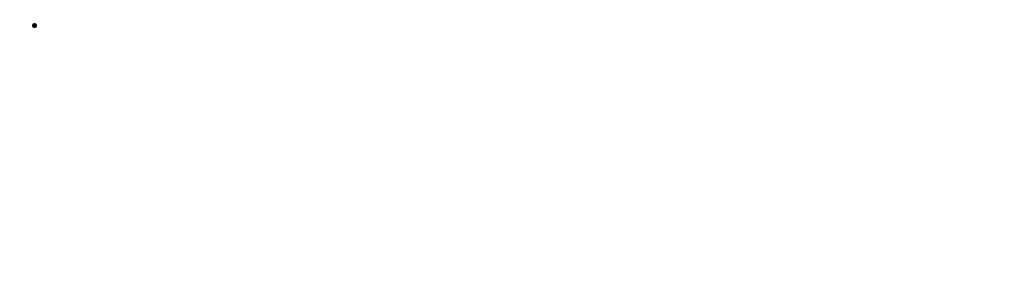
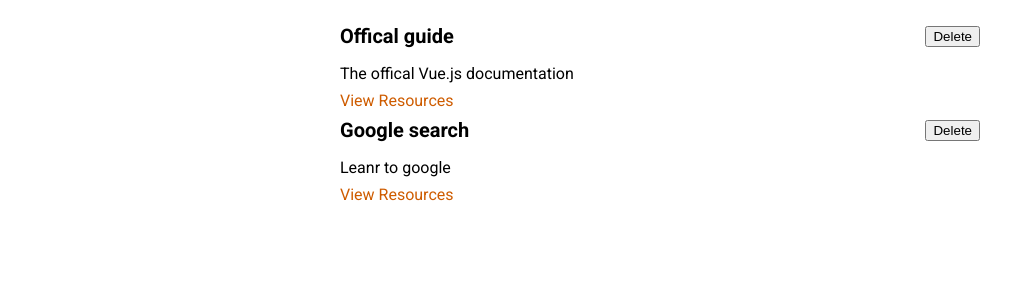
Before and after one commit to ehsan2793/Vue-project, a Vue app: page / in a window 1280 px wide. Shown: the top 300 px of the page, without its empty margins (0-1011 px from the left). Built offline with nearby package versions, Linux system fonts and the light colour scheme.

Commit message:
componets added

```diff
--- a/src/App.vue
+++ b/src/App.vue
@@ -1,11 +1,14 @@
 <template>
   <ul>
-    <li></li>
+    <stored-resources :resources="storedResources"> </stored-resources>
   </ul>
 </template>
 
 <script>
+import StoredResources from './components/learning-resources/SortedResources.vue';
+
 export default {
+  components: { StoredResources },
   data() {
     return {
       storedResources: [
@@ -27,4 +30,18 @@
 };
 </script>
 
-<style></style>
+<style>
+@import url('https://fonts.googleapis.com/css2?family=Roboto:wght@400;700&display=swap');
+
+* {
+  box-sizing: border-box;
+}
+
+html {
+  font-family: 'Roboto', sans-serif;
+}
+
+body {
+  margin: 0;
+}
+</style>
--- /dev/null
+++ b/src/components/UI/BaseCard.vue
@@ -0,0 +1,22 @@
+<template>
+  <div>
+    <slot></slot>
+  </div>
+</template>
+
+
+<script>
+export default {
+
+}
+</script>
+
+<style scoped>
+div {
+  border-radius: 12px;
+  box-shadow: 0 2px 8px 0 rgba(0, 0, 0, 0.26);
+  padding: 1rem;
+  margin: 2rem auto;
+  max-width: 40rem;
+}
+</style>
--- /dev/null
+++ b/src/components/learning-resources/LearningResource.vue
@@ -0,0 +1,57 @@
+<template>
+    <li>
+        <div>
+            <header>
+                <h3>{{title}}</h3>
+                <button>
+                    Delete
+                </button>
+            </header>
+        </div>
+        <p>{{description}}</p>
+        <nav>
+            <a :href="link">View Resources</a>
+        </nav>
+    </li>
+</template>
+
+
+<script>
+export default {
+    props:["id" , 'title' , 'description' , "link"]
+
+}
+</script>
+
+
+<style scoped>
+li {
+  margin: auto;
+  max-width: 40rem;
+}
+
+header {
+  display: flex;
+  justify-content: space-between;
+  align-items: center;
+}
+
+h3 {
+  font-size: 1.25rem;
+  margin: 0.5rem 0;
+}
+
+p {
+  margin: 0.5rem 0;
+}
+
+a {
+  text-decoration: none;
+  color: #ce5c00;
+}
+
+a:hover,
+a:active {
+  color: #c89300;
+}
+</style>
--- /dev/null
+++ b/src/components/learning-resources/SortedResources.vue
@@ -0,0 +1,31 @@
+<template>
+     <ul>
+    <learning-resource
+      v-for="res in resources"
+      :key="res.id"
+      :title="res.title"
+      :description="res.description"
+      :link="res.link"
+      :id="res.id"
+    >
+    </learning-resource>
+  </ul>
+</template>
+
+<script>
+import LearningResource from './LearningResource.vue'
+export default {
+    components:{ LearningResource},
+    props:["resources" ],
+}
+</script>
+
+<style scoped>
+ul{
+  list-style: none;
+  margin: 0;
+  padding: 0;
+  margin: auto;
+  max-width: 40rem;
+}
+</style>
```
Also changed, not shown: src/components/ResourceItem.vue (deleted).
